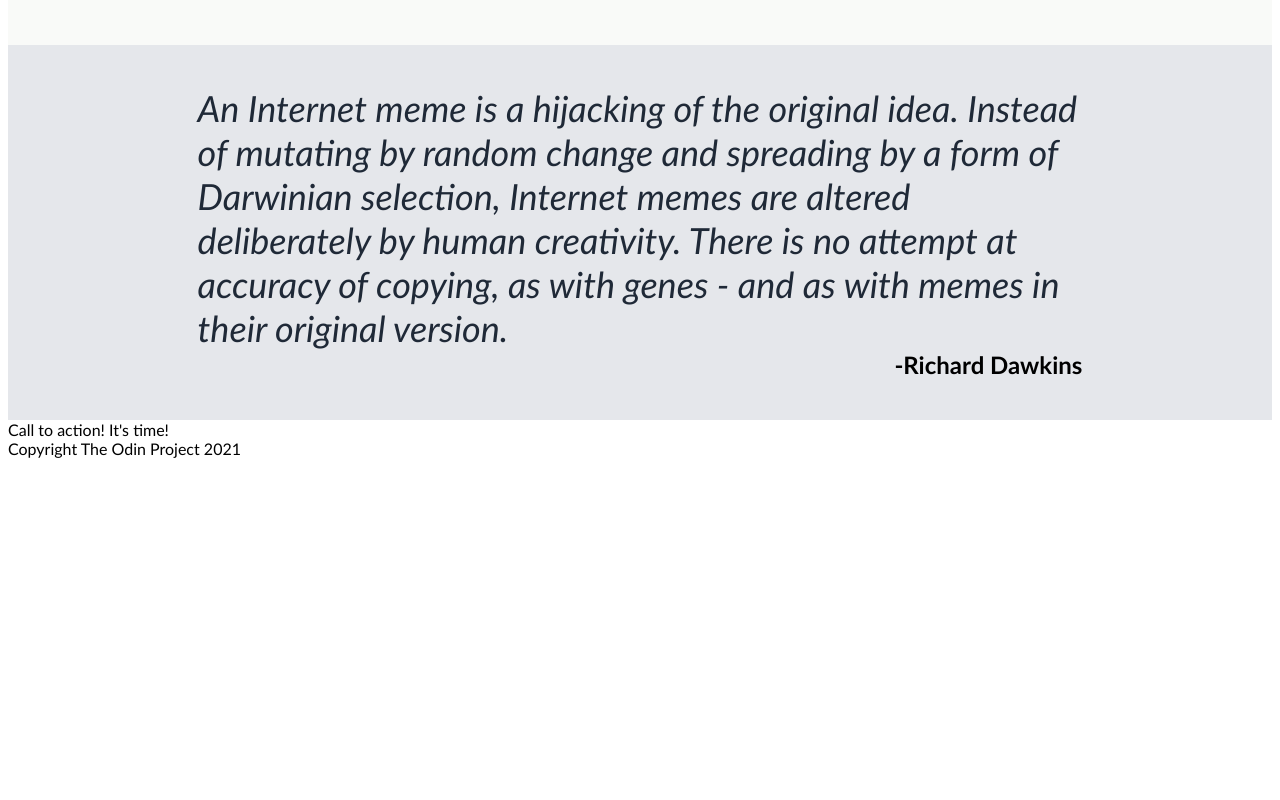
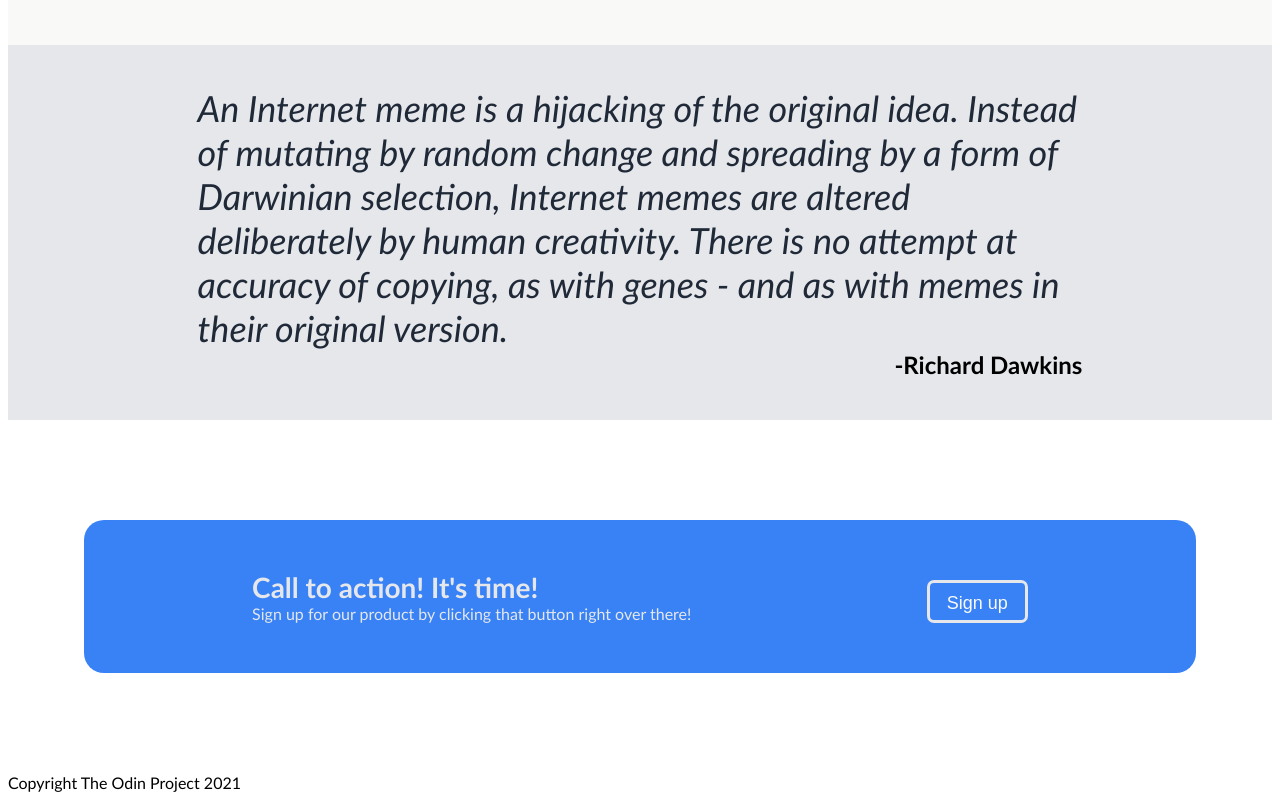
Before and after one commit to kentshenlim/landing_page, a plain HTML site: page index.html in a window 1280 px wide. Shown: the part 753-1553 px from the top of the page. Before the commit the page ends 1219 px from the top, so only its background shows below. Drawn offline with Linux system fonts and the light colour scheme.

Commit message:
Add style for fifth row

```diff
--- a/index.html
+++ b/index.html
@@ -58,8 +58,16 @@
     </div>
 
     <div class="fifth">
-        <div> Call to action! It's time!</div>
+        <div class="fifth-left">
+            <div class="fifth-left-first">Call to action! It's time!</div>
+            <div class="fifth-left-second">Sign up for our product by clicking that button right over there!</div>
+        </div>
+        <button class="fifth-right"><a href="https://www.youtube.com/watch?v=a3Z7zEc7AXQ">Sign up</a></button>
     </div>
+
+
+
+
 
     <div class="sixth">
         <div>Copyright The Odin Project 2021</div>
--- a/style.css
+++ b/style.css
@@ -149,3 +149,43 @@ a{
     display: flex;
     justify-content: flex-end;
 }
+
+
+.fifth{
+    display: flex;
+    background-color: #3882F6;
+    margin: 100px auto;
+    justify-content: space-around;
+    max-width: 80%;
+    padding: 50px;
+    border-radius: 20px;
+}
+
+
+.fifth-left{
+    display: flex;
+    flex-direction: column;
+    color: #E5E7EB;
+}
+
+
+.fifth-left-first{
+    font-size: 28px;
+    font-weight: 700;
+}
+
+
+.fifth-left-right{
+    font-size: 24px;
+}
+
+
+.fifth-right{
+    background-color: #3882F6;
+    width: 10%;
+    margin-top: 10px;
+    font-size: 22px;
+    border-radius: 7px;
+    border: 3px solid #E5E7EB;
+    color: #E5E7EB;
+}
```
